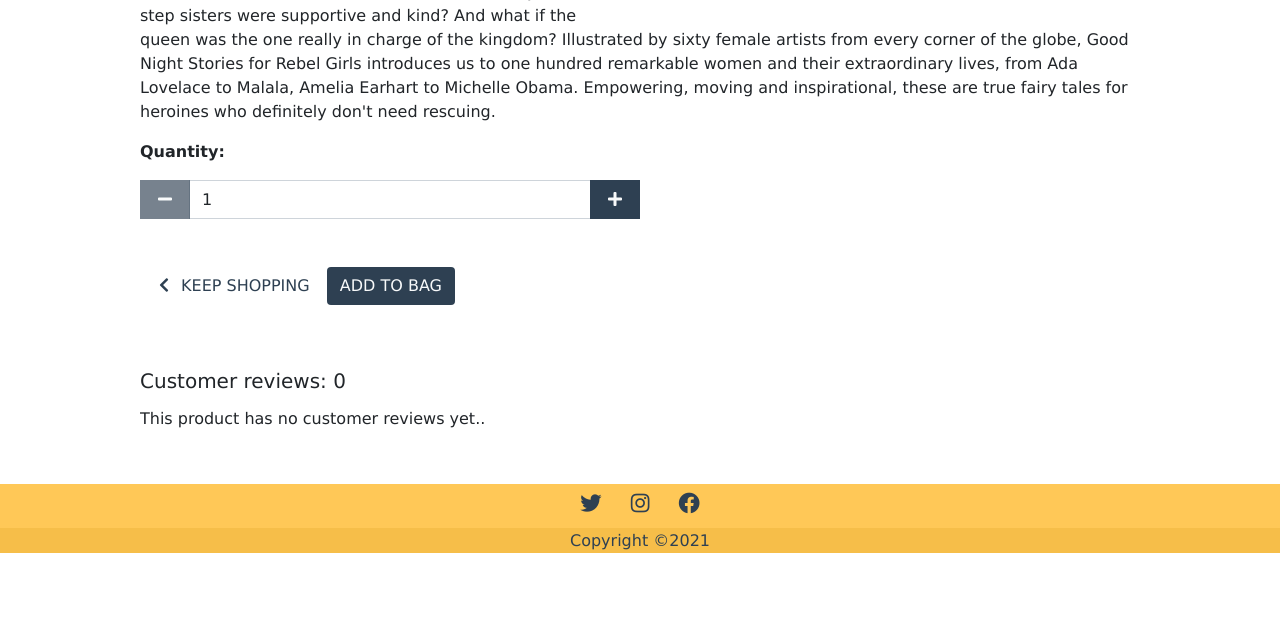
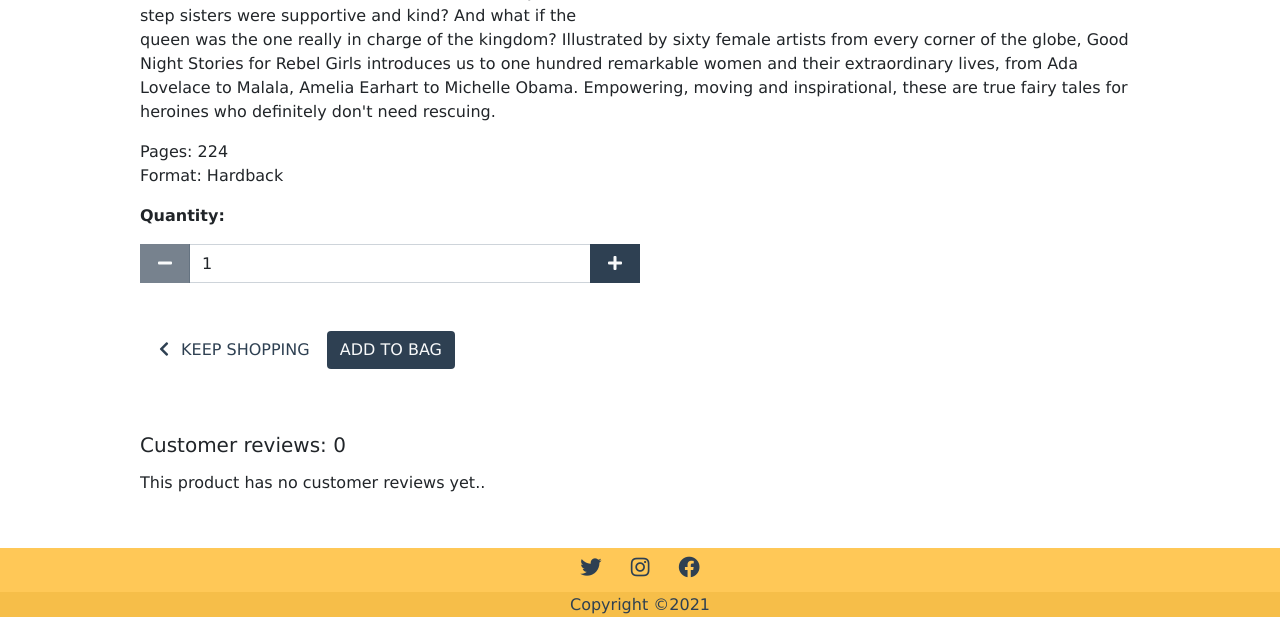
Before and after one commit to Hiimus/arca_bookstore, a Django app: page /products/arts/11/ in a window 1280 px wide. Shown: the part 623-1240 px from the top of the page. Before the commit the page ends 1176 px from the top, so only its background shows below. Run offline with Django 3.2, Linux system fonts and the light colour scheme; data comes from the database, SQL or seed files in the repository; data that the repository does not hold is empty; parts of the project's set-up code (start-up, migrations or seed data) failed here and were passed over; some libraries are stand-ins or nearby versions.

Commit message:
Added product pages and format to product details page

```diff
--- a/products/templates/products/product_detail/product_detail.html
+++ b/products/templates/products/product_detail/product_detail.html
@@ -60,6 +60,13 @@
                                 </small>
                             {% endif %}
                             <p class="mt-3">{{ product.description | linebreaks }}</p>
+                            {% if product.pages %}
+                                Pages: {{ product.pages }}
+                            {% endif %}
+                            <br>
+                            {% if product.format %}
+                                Format: {{ product.format }}
+                            {% endif %}
                         <form class="form"
                             action="{% url 'add_to_bag' product.id %}"
                             method="POST">
```
